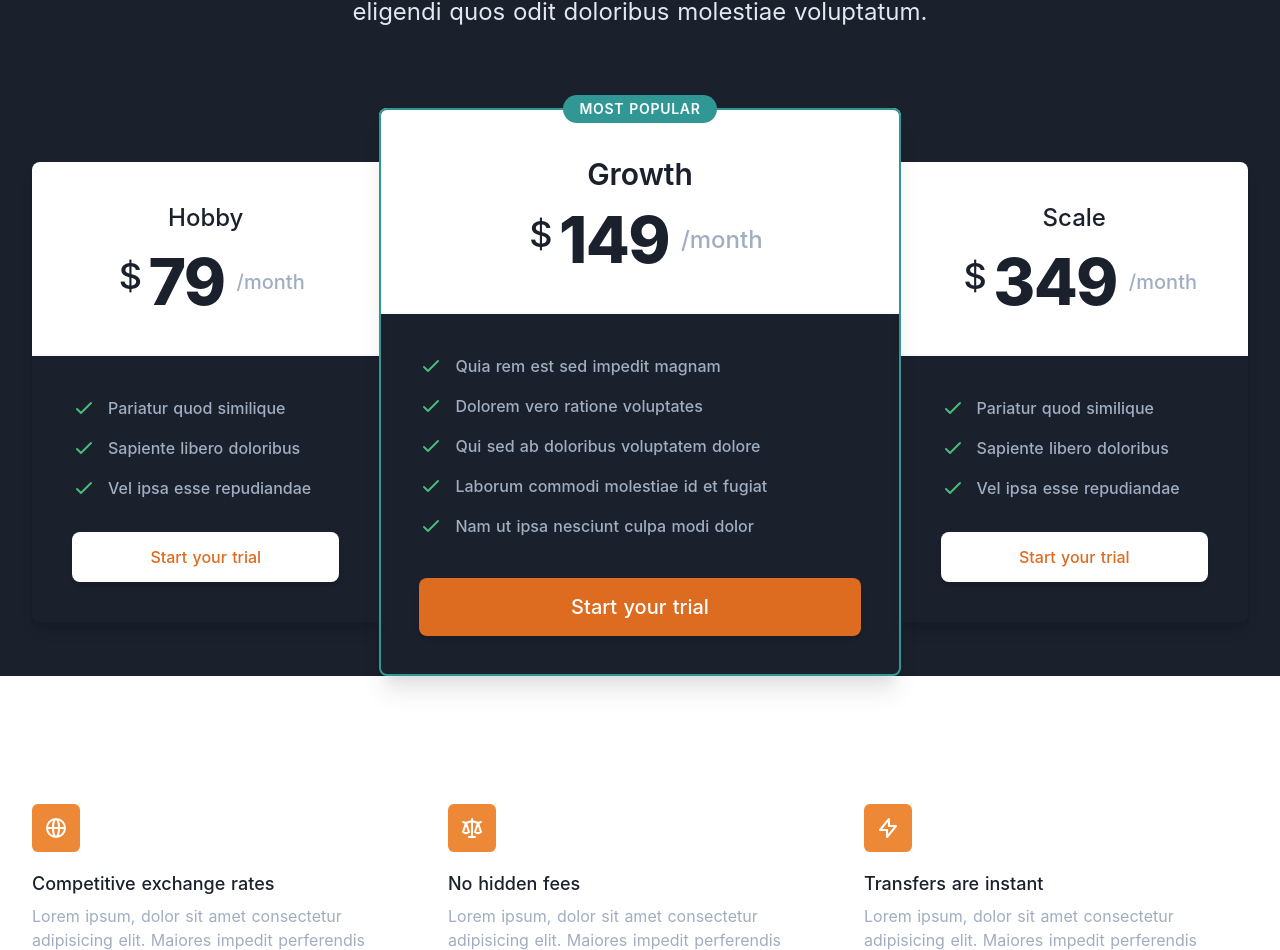
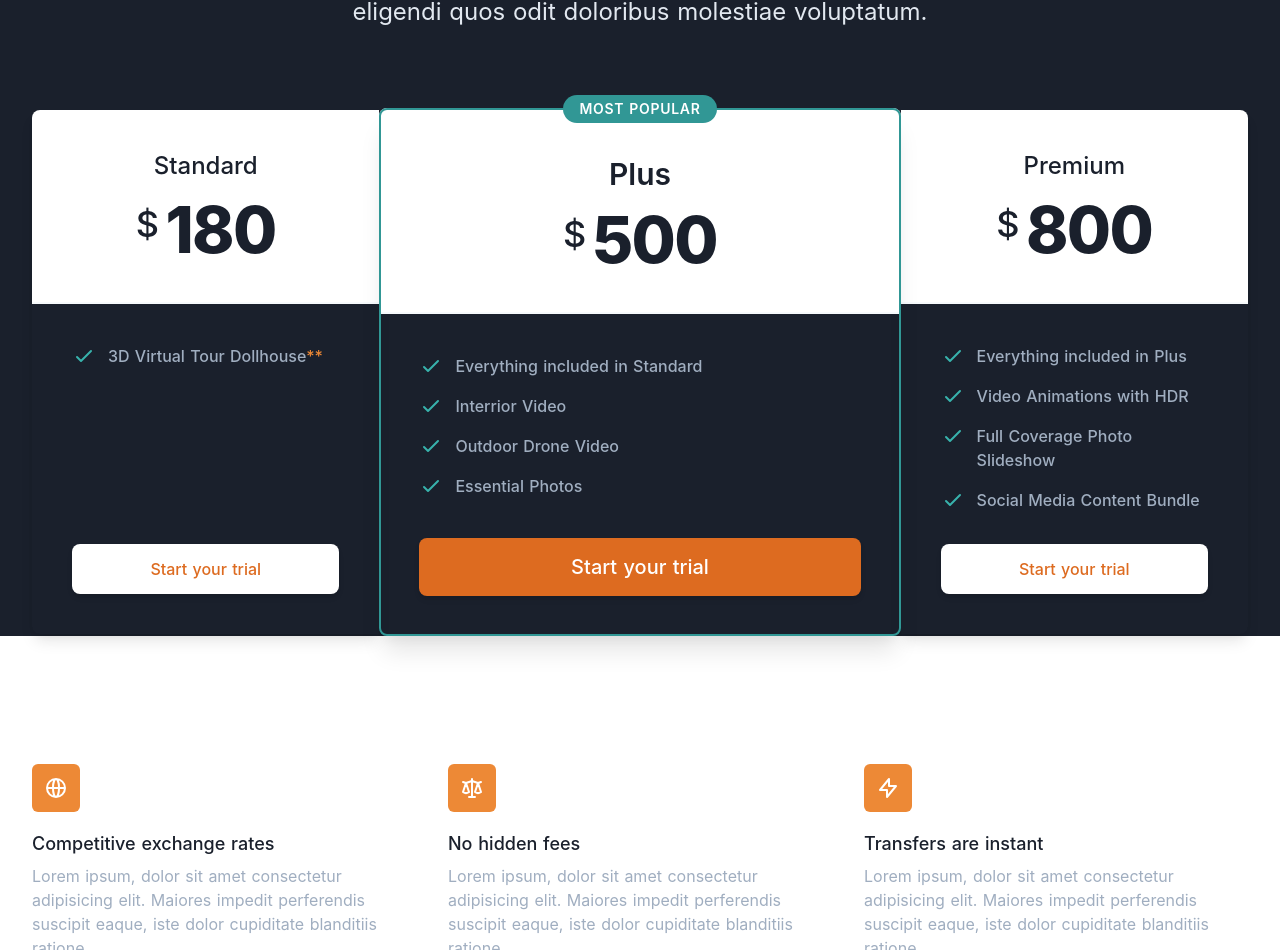
Before and after one commit to tomkonidas/sellyourlistings, a Nuxt app: page / in a window 1280 px wide. Shown: the part 808-1758 px from the top of the page. Built offline with nearby package versions, Linux system fonts and the light colour scheme; what @tailwindcss/ui would draw is missing.

Commit message:
Update Prcing plan

```diff
--- a/components/Pricing.vue
+++ b/components/Pricing.vue
@@ -25,7 +25,7 @@
                         <div class="bg-white px-6 py-10">
                         <div>
                             <h3 class="text-center text-2xl leading-8 font-medium text-gray-900" id="tier-hobby">
-                            Hobby
+                            Standard
                             </h3>
                             <div class="mt-4 flex items-center justify-center">
                             <span class="px-3 flex items-start text-6xl leading-none tracking-tight text-gray-900">
@@ -33,11 +33,8 @@
                                 $
                                 </span>
                                 <span class="font-extrabold">
-                                79
+                                180
                                 </span>
-                            </span>
-                            <span class="text-xl leading-7 font-medium text-gray-500">
-                                /month
                             </span>
                             </div>
                         </div>
@@ -46,32 +43,12 @@
                         <ul>
                             <li class="flex items-start">
                             <div class="flex-shrink-0">
-                                <svg class="h-6 w-6 text-green-500" stroke="currentColor" fill="none" viewBox="0 0 24 24">
+                                <svg class="h-6 w-6 text-teal-500" stroke="currentColor" fill="none" viewBox="0 0 24 24">
                                 <path stroke-linecap="round" stroke-linejoin="round" stroke-width="2" d="M5 13l4 4L19 7" />
                                 </svg>
                             </div>
                             <p class="ml-3 text-base leading-6 font-medium text-gray-500">
-                                Pariatur quod similique
-                            </p>
-                            </li>
-                            <li class="mt-4 flex items-start">
-                            <div class="flex-shrink-0">
-                                <svg class="h-6 w-6 text-green-500" stroke="currentColor" fill="none" viewBox="0 0 24 24">
-                                <path stroke-linecap="round" stroke-linejoin="round" stroke-width="2" d="M5 13l4 4L19 7" />
-                                </svg>
-                            </div>
-                            <p class="ml-3 text-base leading-6 font-medium text-gray-500">
-                                Sapiente libero doloribus
-                            </p>
-                            </li>
-                            <li class="mt-4 flex items-start">
-                            <div class="flex-shrink-0">
-                                <svg class="h-6 w-6 text-green-500" stroke="currentColor" fill="none" viewBox="0 0 24 24">
-                                <path stroke-linecap="round" stroke-linejoin="round" stroke-width="2" d="M5 13l4 4L19 7" />
-                                </svg>
-                            </div>
-                            <p class="ml-3 text-base leading-6 font-medium text-gray-500">
-                                Vel ipsa esse repudiandae
+                                3D Virtual Tour Dollhouse<span class="text-orange-500">**</span>
                             </p>
                             </li>
                         </ul>
@@ -99,7 +76,7 @@
                     <div class="bg-white rounded-t-lg px-6 pt-12 pb-10">
                         <div>
                         <h3 class="text-center text-3xl leading-9 font-semibold text-gray-900 sm:-mx-6" id="tier-growth">
-                            Growth
+                            Plus
                         </h3>
                         <div class="mt-4 flex items-center justify-center">
                             <span class="px-3 flex items-start text-6xl leading-none tracking-tight text-gray-900 sm:text-6xl">
@@ -107,11 +84,8 @@
                                 $
                             </span>
                             <span class="font-extrabold">
-                                149
+                                500
                             </span>
-                            </span>
-                            <span class="text-2xl leading-8 font-medium text-gray-500">
-                            /month
                             </span>
                         </div>
                         </div>
@@ -120,52 +94,42 @@
                         <ul>
                         <li class="flex items-start">
                             <div class="flex-shrink-0">
-                            <svg class="h-6 w-6 text-green-500" stroke="currentColor" fill="none" viewBox="0 0 24 24">
+                            <svg class="h-6 w-6 text-teal-500" stroke="currentColor" fill="none" viewBox="0 0 24 24">
                                 <path stroke-linecap="round" stroke-linejoin="round" stroke-width="2" d="M5 13l4 4L19 7"/>
                             </svg>
                             </div>
                             <p class="ml-3 text-base leading-6 font-medium text-gray-500">
-                            Quia rem est sed impedit magnam
+                            Everything included in Standard
                             </p>
                         </li>
                         <li class="mt-4 flex items-start">
                             <div class="flex-shrink-0">
-                            <svg class="h-6 w-6 text-green-500" stroke="currentColor" fill="none" viewBox="0 0 24 24">
+                            <svg class="h-6 w-6 text-teal-500" stroke="currentColor" fill="none" viewBox="0 0 24 24">
                                 <path stroke-linecap="round" stroke-linejoin="round" stroke-width="2" d="M5 13l4 4L19 7"/>
                             </svg>
                             </div>
                             <p class="ml-3 text-base leading-6 font-medium text-gray-500">
-                            Dolorem vero ratione voluptates
+                            Interrior Video
                             </p>
                         </li>
                         <li class="mt-4 flex items-start">
                             <div class="flex-shrink-0">
-                            <svg class="h-6 w-6 text-green-500" stroke="currentColor" fill="none" viewBox="0 0 24 24">
+                            <svg class="h-6 w-6 text-teal-500" stroke="currentColor" fill="none" viewBox="0 0 24 24">
                                 <path stroke-linecap="round" stroke-linejoin="round" stroke-width="2" d="M5 13l4 4L19 7"/>
                             </svg>
                             </div>
                             <p class="ml-3 text-base leading-6 font-medium text-gray-500">
-                            Qui sed ab doloribus voluptatem dolore
+                            Outdoor Drone Video
                             </p>
                         </li>
                         <li class="mt-4 flex items-start">
                             <div class="flex-shrink-0">
-                            <svg class="h-6 w-6 text-green-500" stroke="currentColor" fill="none" viewBox="0 0 24 24">
+                            <svg class="h-6 w-6 text-teal-500" stroke="currentColor" fill="none" viewBox="0 0 24 24">
                                 <path stroke-linecap="round" stroke-linejoin="round" stroke-width="2" d="M5 13l4 4L19 7"/>
                             </svg>
                             </div>
                             <p class="ml-3 text-base leading-6 font-medium text-gray-500">
-                            Laborum commodi molestiae id et fugiat
-                            </p>
-                        </li>
-                        <li class="mt-4 flex items-start">
-                            <div class="flex-shrink-0">
-                            <svg class="h-6 w-6 text-green-500" stroke="currentColor" fill="none" viewBox="0 0 24 24">
-                                <path stroke-linecap="round" stroke-linejoin="round" stroke-width="2" d="M5 13l4 4L19 7"/>
-                            </svg>
-                            </div>
-                            <p class="ml-3 text-base leading-6 font-medium text-gray-500">
-                            Nam ut ipsa nesciunt culpa modi dolor
+                            Essential Photos
                             </p>
                         </li>
                         </ul>
@@ -185,7 +149,7 @@
                         <div class="bg-white px-6 py-10">
                         <div>
                             <h3 class="text-center text-2xl leading-8 font-medium text-gray-900" id="tier-scale">
-                            Scale
+                            Premium
                             </h3>
                             <div class="mt-4 flex items-center justify-center">
                             <span class="px-3 flex items-start text-6xl leading-none tracking-tight text-gray-900">
@@ -193,11 +157,8 @@
                                 $
                                 </span>
                                 <span class="font-extrabold">
-                                349
+                                800
                                 </span>
-                            </span>
-                            <span class="text-xl leading-7 font-medium text-gray-500">
-                                /month
                             </span>
                             </div>
                         </div>
@@ -206,32 +167,42 @@
                         <ul>
                             <li class="flex items-start">
                             <div class="flex-shrink-0">
-                                <svg class="h-6 w-6 text-green-500" stroke="currentColor" fill="none" viewBox="0 0 24 24">
+                                <svg class="h-6 w-6 text-teal-500" stroke="currentColor" fill="none" viewBox="0 0 24 24">
                                 <path stroke-linecap="round" stroke-linejoin="round" stroke-width="2" d="M5 13l4 4L19 7" />
                                 </svg>
                             </div>
                             <p class="ml-3 text-base leading-6 font-medium text-gray-500">
-                                Pariatur quod similique
+                                Everything included in Plus
                             </p>
                             </li>
                             <li class="mt-4 flex items-start">
                             <div class="flex-shrink-0">
-                                <svg class="h-6 w-6 text-green-500" stroke="currentColor" fill="none" viewBox="0 0 24 24">
+                                <svg class="h-6 w-6 text-teal-500" stroke="currentColor" fill="none" viewBox="0 0 24 24">
                                 <path stroke-linecap="round" stroke-linejoin="round" stroke-width="2" d="M5 13l4 4L19 7" />
                                 </svg>
                             </div>
                             <p class="ml-3 text-base leading-6 font-medium text-gray-500">
-                                Sapiente libero doloribus
+                                Video Animations with HDR
                             </p>
                             </li>
                             <li class="mt-4 flex items-start">
                             <div class="flex-shrink-0">
-                                <svg class="h-6 w-6 text-green-500" stroke="currentColor" fill="none" viewBox="0 0 24 24">
+                                <svg class="h-6 w-6 text-teal-500" stroke="currentColor" fill="none" viewBox="0 0 24 24">
                                 <path stroke-linecap="round" stroke-linejoin="round" stroke-width="2" d="M5 13l4 4L19 7" />
                                 </svg>
                             </div>
                             <p class="ml-3 text-base leading-6 font-medium text-gray-500">
-                                Vel ipsa esse repudiandae
+                                Full Coverage Photo Slideshow
+                            </p>
+                            </li>
+                            <li class="mt-4 flex items-start">
+                            <div class="flex-shrink-0">
+                                <svg class="h-6 w-6 text-teal-500" stroke="currentColor" fill="none" viewBox="0 0 24 24">
+                                <path stroke-linecap="round" stroke-linejoin="round" stroke-width="2" d="M5 13l4 4L19 7" />
+                                </svg>
+                            </div>
+                            <p class="ml-3 text-base leading-6 font-medium text-gray-500">
+                                Social Media Content Bundle
                             </p>
                             </li>
                         </ul>
```
